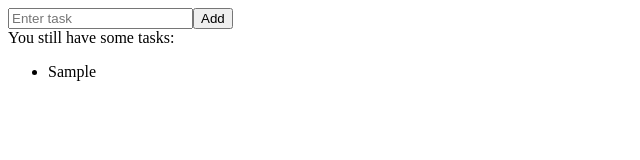
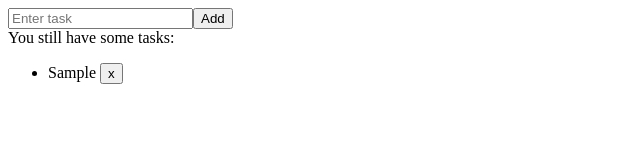
Before and after one commit to 3ndrius/AppReact, a React (Create React App) app: page / in a window 1280 px wide. Both pictures are taken after typing "Sample" into the empty fields and a click on the button "Add". Shown: the top 160 px of the page, without its empty margins (0-640 px from the left). Built offline with nearby package versions, Linux system fonts and the light colour scheme.

Commit message:
Todo add and delete

```diff
--- a/src/components/SingleTask.js
+++ b/src/components/SingleTask.js
@@ -0,0 +1,18 @@
+import React, {Component} from 'react';
+
+class SingleTask extends Component {
+
+
+render() {
+    return(
+        <li> {this.props.todo} <button onClick={this.props.delete}> x </button></li>
+
+    );
+}
+
+
+
+
+}
+
+export default SingleTask;
--- a/src/components/Tasks.js
+++ b/src/components/Tasks.js
@@ -1,5 +1,7 @@
 import React, { Component } from 'react';
 
+
+import SingleTask from './SingleTask';
 
 class Tasks extends Component {
 
@@ -26,11 +28,20 @@ class Tasks extends Component {
         });
 
     }//end function
+
+    deleteTask = (item) =>{
+
+        let todoCopy = this.state.todos.slice();
+        todoCopy.splice(item,1);
+        this.setState({
+            todos:todoCopy
+        });
+    }
     render() {
 
         let allTasks = this.state.todos.map((item,index) => {
             return(
-                <li key={index}> {item}</li>
+                <SingleTask todo={item} delete={ () => this.deleteTask(item)}/>
             );
         });
 
@@ -40,7 +51,7 @@ class Tasks extends Component {
                 <button onClick={this.onClick}> Add </button>
                 <br/>
                {this.state.todos.length === 0 ? " No tasks yet" : "You still have some tasks"}:
-               <ul> {allTasks} </ul>
+               <ul> {allTasks}  </ul>
 
              </div>
         );//end return
```
